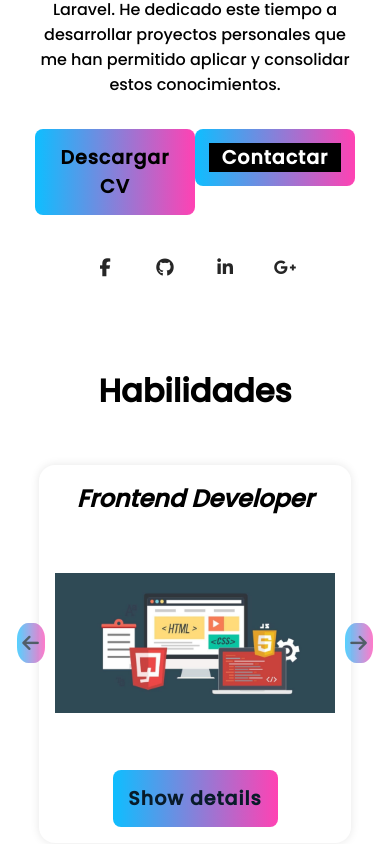
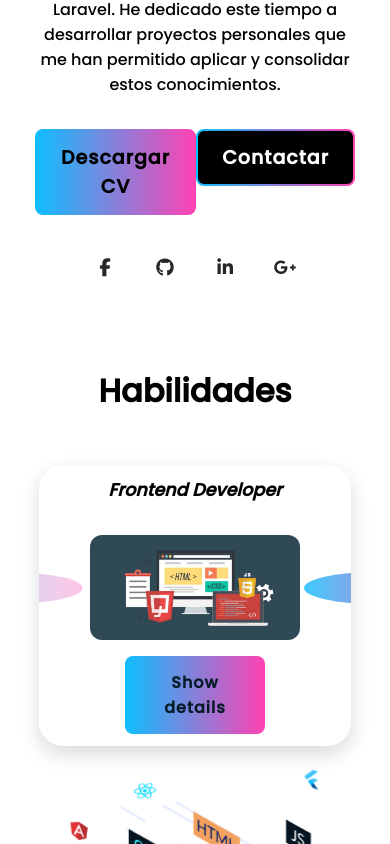
Before and after one commit to joseaholgado/Portfolio_react, a React (Create React App) app: page / in a window 390 px wide. Shown: the part 1000-1844 px from the top of the page. Built offline with nearby package versions, Linux system fonts and the light colour scheme.

Commit message:
Refactor: I improve comp CardExperience
Add new elements css in componente CardExperience

```diff
--- a/src/components/Section1/ButtonEffect/ButtonEffect.scss
+++ b/src/components/Section1/ButtonEffect/ButtonEffect.scss
@@ -44,6 +44,8 @@
     }
 
     &__button--variant2 {
+        padding: 0px;
+        height: 57px;
         background: transparent;
         color: $primary-color;
         border: 2px solid transparent;
@@ -57,6 +59,7 @@
 
         &::before {
             background-image: linear-gradient(transparent, transparent), $linear-color;
+
         }
     }
 }
--- a/src/components/Section2/CardExperience/CardExperience.scss
+++ b/src/components/Section2/CardExperience/CardExperience.scss
@@ -6,16 +6,20 @@
   justify-content: center;
   flex-direction: column;
   width: 50%;
-  height: 100%;
-  padding: 1rem;
+  height: auto;
+  min-height: 100%;
+  padding: 1.5rem;
   background-color: $primary-color;
-  border-radius: 1rem;
-  box-shadow: 0 0 10px rgba($secondary-color, 0.1);
-  transition: all 0.3s;
+  border-radius: 1.5rem;
+  box-shadow: 0 8px 20px rgba($secondary-color, 0.15);
+  transition: all 0.4s cubic-bezier(0.4, 0, 0.2, 1);
+  backdrop-filter: blur(8px);
+  perspective: 1000px;
+  overflow: hidden;
 
   &:hover {
-    transform: translateY(-0.5rem);
-    box-shadow: 0 0 20px rgba($secondary-color, 0.4);
+    transform: translateY(-0.75rem) rotateX(2deg);
+    box-shadow: 0 15px 30px rgba($secondary-color, 0.3);
   }
 
   button {
@@ -61,52 +65,208 @@
     }
   }
 
+  h2 {
+    width: 100%;
+    text-align: center;
+    margin-bottom: 1rem;
+    font-size: 1.5rem;
+    color: $secondary-color;
+  }
+
   &-buttons {
     display: flex;
     width: 100%;
     justify-content: center;
     align-items: center;
+    gap: 0.75rem;
+    margin: 1rem 0;
+    padding: 0 0.5rem;
+    position: relative;
 
     img {
-      width: 100%;
-      height: 372px;
+      width: 85%;
+      height: auto;
+      max-height: 300px;
       object-fit: contain;
-      margin: 10px 10px 10px 10px;
+      border-radius: 0.75rem;
+      transition: transform 0.4s ease, filter 0.3s ease;
+      filter: brightness(1);
+
+      &:hover {
+        transform: scale(1.02);
+        filter: brightness(1.1);
+      }
     }
 
     button {
+      min-width: 3rem;
+      width: 3rem;
+      height: 3rem;
+      opacity: 0.8;
+      border-radius: 50%;
+      transition: all 0.3s ease;
+      flex-shrink: 0;
+      display: flex;
+      align-items: center;
+      justify-content: center;
 
-      width: 2.5rem;
-      height: 2.5rem;
-      opacity: 0.7;
-      border-radius: 40%;
+      &:hover {
+        opacity: 1;
+        transform: scale(1.1);
+      }
 
+      &:disabled {
+        opacity: 0.3;
+        transform: scale(0.95);
+        cursor: not-allowed;
+      }
+    }
+  }
+
+@keyframes fadeInUp {
+  from {
+    opacity: 0;
+    transform: translateY(20px);
+  }
+  to {
+    opacity: 1;
+    transform: translateY(0);
+  }
+}
+
+@keyframes slideIn {
+  from {
+    opacity: 0;
+    transform: translateX(-20px);
+  }
+  to {
+    opacity: 1;
+    transform: translateX(0);
+  }
+}
+
+  &__list {
+    width: 100%;
+    padding: 0 1rem;
+
+    p {
+      opacity: 0;
+      animation: fadeInUp 0.5s ease forwards;
     }
 
-  }
-
-  &__list {
+    p {
+      margin-bottom: 1.5rem;
+      line-height: 1.6;
+    }
 
     ul {
       display: grid;
-      grid-template-columns: repeat(3, 1fr);
-      gap: 0.2rem;
+      grid-template-columns: repeat(auto-fit, minmax(150px, 1fr));
+      gap: 1rem;
       width: 100%;
 
       li {
-        margin-top: 10px;
+        display: flex;
+        align-items: center;
+        gap: 0.5rem;
+        padding: 0.75rem;
+        background: rgba($secondary-color, 0.05);
+        border-radius: 0.5rem;
+        transition: all 0.3s ease;
         list-style: none;
+        opacity: 0;
+        animation: slideIn 0.3s ease forwards;
+
+        @for $i from 1 through 20 {
+          &:nth-child(#{$i}) {
+            animation-delay: #{$i * 0.1}s;
+          }
+        }
+
+        &:hover {
+          transform: translateX(5px);
+          background: rgba($secondary-color, 0.1);
+        }
+
+        svg {
+          font-size: 1.2rem;
+        }
       }
     }
+  }
 
+  @media (max-width: 1024px) {
+    width: 75%;
   }
 
   @media (max-width: 768px) {
     width: 100%;
+    padding: 1rem;
+
+    h2 {
+      font-size: 1.25rem;
+    }
+
+    &-buttons {
+      gap: 0.25rem;
+      padding: 0 0.25rem;
+
+      img {
+        width: 80%;
+        max-height: 220px;
+      }
+
+      button {
+        width: 2.25rem;
+        height: 2.25rem;
+      }
+    }
+
+    &__list {
+      ul {
+        grid-template-columns: repeat(auto-fit, minmax(120px, 1fr));
+        gap: 0.75rem;
+      }
+    }
   }
 
-  &-buttons img {
-    height: 234px;
+  @media (max-width: 480px) {
+    padding: 0.75rem;
+
+    h2 {
+      font-size: 1.1rem;
+    }
+
+    &-buttons {
+      img {
+        width: 75%;
+        max-height: 180px;
+      }
+
+      button {
+        width: 2rem;
+        height: 2rem;
+        font-size: 0.8rem;
+      }
+    }
+
+    &__list {
+      padding: 0 0.5rem;
+
+      ul {
+        grid-template-columns: repeat(auto-fit, minmax(100px, 1fr));
+      }
+
+      li {
+        padding: 0.5rem;
+        font-size: 0.9rem;
+      }
+    }
+
+    button {
+      font-size: 16px;
+      width: 140px;
+    }
   }
 
   &__list {
--- a/src/components/Section2/Carrousel/Carrousel.scss
+++ b/src/components/Section2/Carrousel/Carrousel.scss
@@ -3,7 +3,7 @@
 // Genera los estilos para cada item usando un bucle
 @for $i from 1 through $quantity {
     .carrousel__item:nth-child(#{$i}) {
-        animation-delay: calc((20s / #{$quantity}) * (#{$i} - 1)) !important;
+        animation-delay: calc((30s / #{$quantity}) * (#{$i} - 1)) !important;
     }
 }
 
@@ -30,7 +30,7 @@
         height: $h;
         position: absolute;
         left: 100%;
-        animation: autoRunLeft 20s linear infinite;
+        animation: autoRunLeft 30s linear infinite;
     }
 
     // Carrusel derecho
@@ -47,12 +47,7 @@
         height: $h;
         position: absolute;
         right: 100%; /* Cambia left a right para que comience en el lado derecho */
-        animation: autoRunRight 20s linear infinite;
-
-    }
-
-    &:hover .carrousel__item {
-        animation-play-state: paused !important;
+        animation: autoRunRight 30s linear infinite;
 
     }
 
--- a/src/components/Section4/ContactForm/ContactForm.jsx
+++ b/src/components/Section4/ContactForm/ContactForm.jsx
@@ -8,7 +8,7 @@ const ContactForm = () => {
       method="POST"
       className="form-container"
     >
-      <input type="hidden" name="_next" value="https://tu-pagina.github.io/gracias.html" />
+
       <input type="hidden" name="_captcha" value="false" />
 
       <div>
```
Also changed, not shown: src/components/Section4/ContactForm/ContactForm.scss (line endings or trailing spaces), 1 other file (tests, documents, lock files or other folders).
